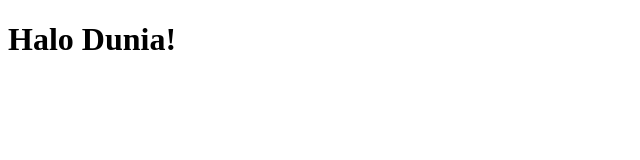
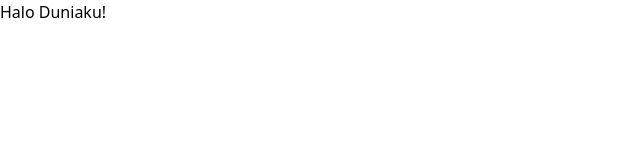
Before and after one commit to masriant/jobci4, a website: page public/index.html in a window 1280 px wide. Shown: the whole page, without its empty margins (0-640 px from the left). Drawn offline with nearby package versions, Linux system fonts and the light colour scheme; files that its build step writes are made by us from their sources.

Commit message:
add folder
Signed-off-by: masriant <info.masrianto@gmail.com>

```diff
--- a/package.json
+++ b/package.json
@@ -21,5 +21,8 @@
     "autoprefixer": "^10.4.18",
     "postcss": "^8.4.35",
     "tailwindcss": "^3.4.1"
+  },
+  "dependencies": {
+    "npm": "^10.5.0"
   }
 }
--- a/index.html
+++ b/public/index.html
@@ -4,8 +4,9 @@
     <meta charset="UTF-8">
     <meta name="viewport" content="width=device-width, initial-scale=1.0">
     <title>Belajar TailwindCSS</title>
+    <link rel="stylesheet" href="src/output.css">
 </head>
 <body>
-    <h1 class="">Halo Dunia!</h1>
+    <h1 class="">Halo Duniaku!</h1>
 </body>
 </html>
--- /dev/null
+++ b/src/css/input.css
@@ -0,0 +1,3 @@
+@tailwind base;
+@tailwind components;
+@tailwind utilities;
--- a/tailwind.config.js
+++ b/tailwind.config.js
@@ -1,8 +1,9 @@
 /** @type {import('tailwindcss').Config} */
 module.exports = {
-  content: [],
+  // content: [".public/**/*.{html,php,js}", ".index.html"],
+  content: [".public/**/*.{html,php,js}"],
   theme: {
     extend: {},
   },
   plugins: [],
-}
+};
```
Also changed, not shown: README.md, src/output.css (added), 1 other file.
